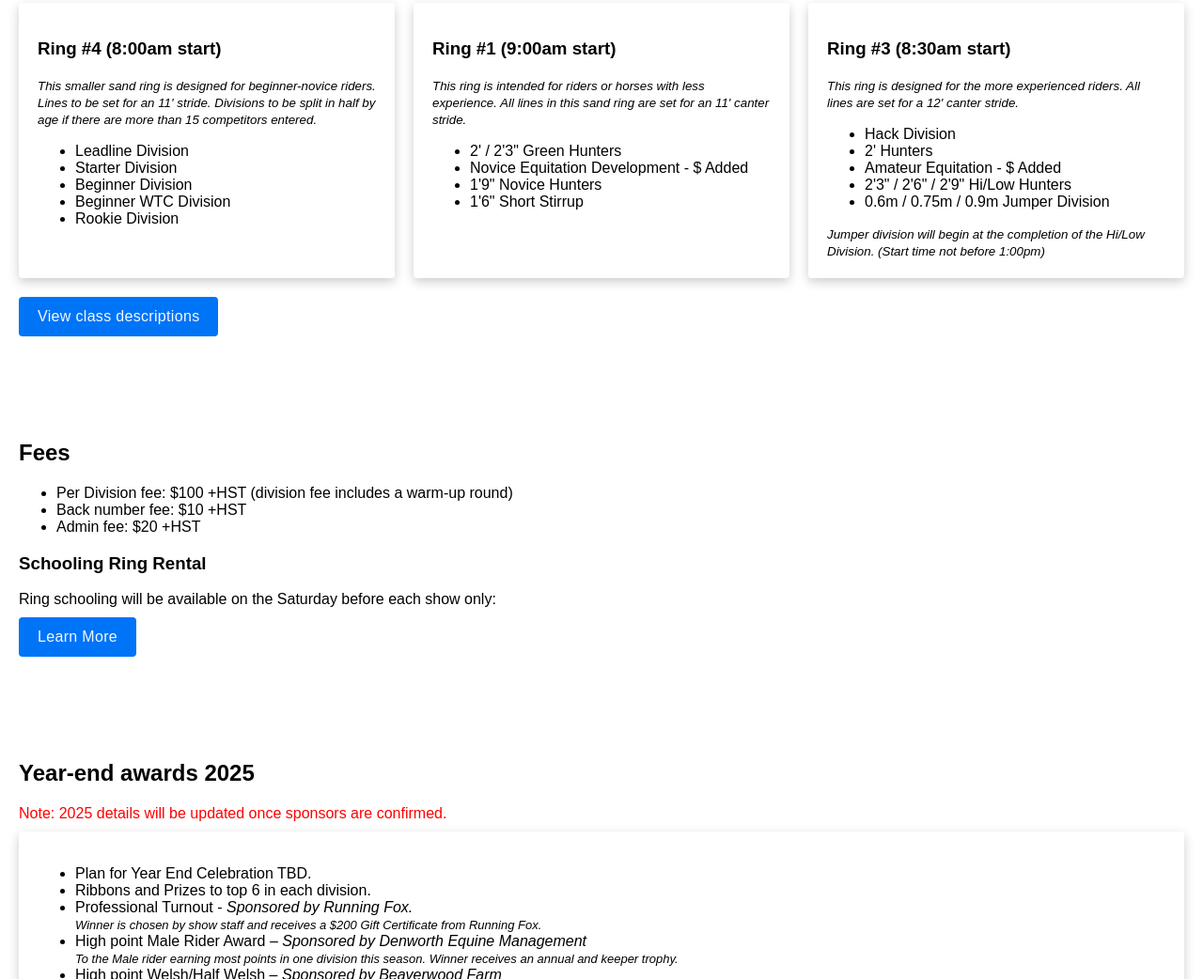
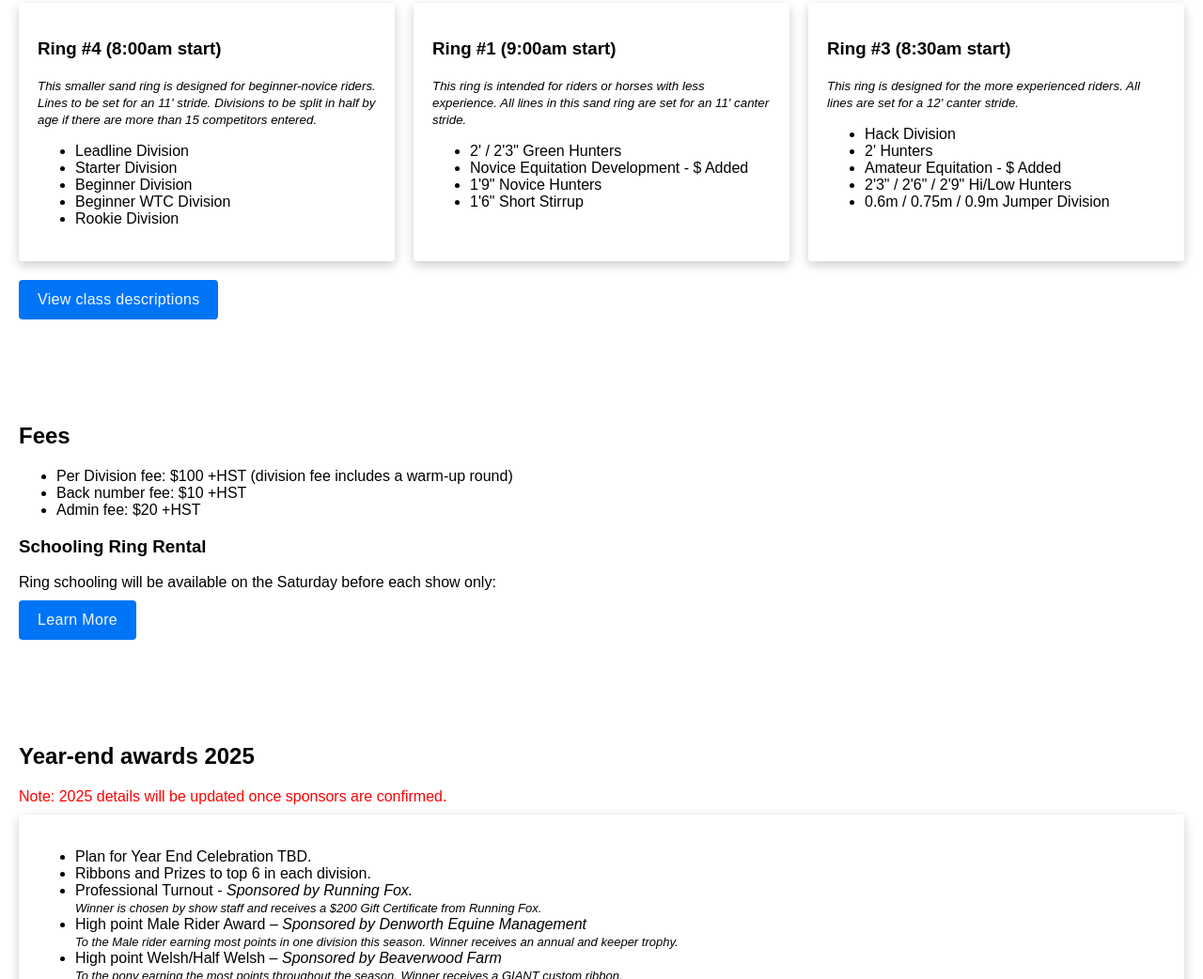
Before and after one commit to teen-ranch/teenranch.com, a Gatsby site: page /programs/horses/hunter-jumper-shows in a window 1280 px wide. Shown: the part 2113-3155 px from the top of the page at 94% size. Built offline with nearby package versions, Linux system fonts and the light colour scheme; Gatsby itself is replaced by a stand-in of ours.

Commit message:
update hunterjumper

```diff
--- a/src/pages/programs/horses/hunter-jumper-shows/index.js
+++ b/src/pages/programs/horses/hunter-jumper-shows/index.js
@@ -337,12 +337,6 @@ export default function Default({ data }) {
 							<li>2'3" / 2'6" / 2'9" Hi/Low Hunters</li>
 							<li>0.6m / 0.75m / 0.9m Jumper Division</li>
 						</ul>
-						<small>
-							<i>
-								Jumper division will begin at the completion of the Hi/Low
-								Division. (Start time not before 1:00pm){" "}
-							</i>
-						</small>
 					</Card>
 				</div>
 				<Button
```
